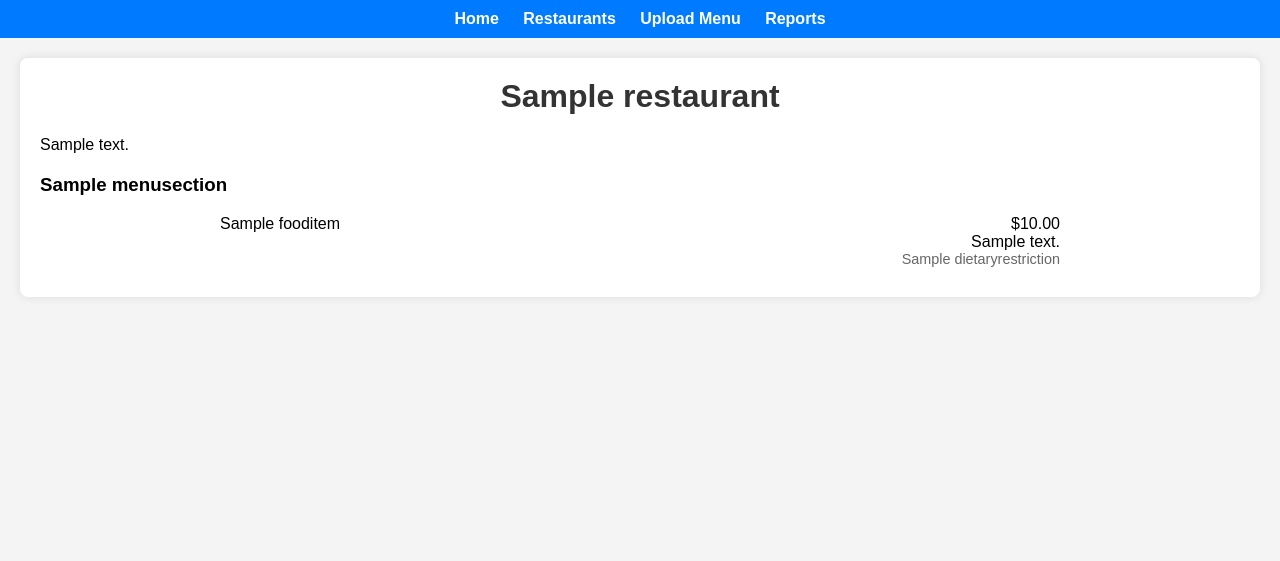
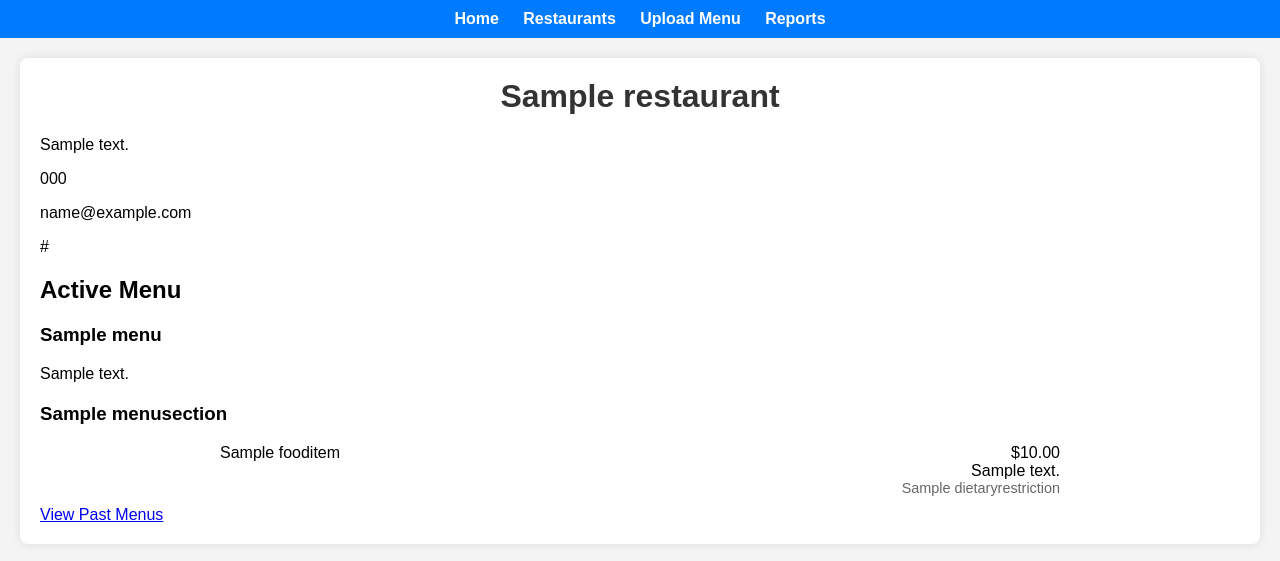
Before and after one commit to Shadowjumper3000/DataBases-MenuExtraction, a Django app: page /restaurants/1/ in a window 1280 px wide. Shown: the top 561 px of the page. Run offline with Django 4.2, Linux system fonts and the light colour scheme; tables that the repository leaves empty hold one stand-in row (values such as "Sample post").

Commit message:
unfinished versioning

```diff
--- a/MenuBackend/database_handler/models.py
+++ b/MenuBackend/database_handler/models.py
@@ -18,9 +18,19 @@ class Menu(models.Model):
     is_active = models.BooleanField(default=True)
     created_at = models.DateTimeField(auto_now_add=True)
     updated_at = models.DateTimeField(auto_now=True)
+    version = models.IntegerField(default=1)
+
+    def save(self, *args, **kwargs):
+        if self.is_active:
+            # Deactivate other versions of this menu
+            Menu.objects.filter(restaurant=self.restaurant, is_active=True).update(
+                is_active=False
+            )
+        super().save(*args, **kwargs)
 
 
 class MenuSection(models.Model):
+    menu = models.ForeignKey(Menu, on_delete=models.CASCADE, default=1)
     name = models.CharField(max_length=255)
     description = models.TextField(null=True, blank=True)
     position = models.IntegerField()
@@ -40,7 +50,9 @@ class FoodItem(models.Model):
 class MenuItem(models.Model):
     menu = models.ForeignKey(Menu, on_delete=models.CASCADE)
     menu_section = models.ForeignKey(MenuSection, on_delete=models.CASCADE)
-    food_item = models.ForeignKey(FoodItem, on_delete=models.CASCADE, default=1)  # Provide a default value
+    food_item = models.ForeignKey(
+        FoodItem, on_delete=models.CASCADE, default=1
+    )  # Provide a default value
     price = models.DecimalField(max_digits=10, decimal_places=2, null=True, blank=True)
     created_at = models.DateTimeField(auto_now_add=True)
     updated_at = models.DateTimeField(auto_now=True)
--- a/MenuBackend/menu/templates/menu/restaurant_detail.html
+++ b/MenuBackend/menu/templates/menu/restaurant_detail.html
@@ -5,6 +5,14 @@
 {% block content %}
 <h1>{{ restaurant.name }}</h1>
 <p>{{ restaurant.address }}</p>
+<p>{{ restaurant.phone_number }}</p>
+<p>{{ restaurant.email }}</p>
+<p>{{ restaurant.website }}</p>
+
+<h2>Active Menu</h2>
+{% if active_menu %}
+    <h3>{{ active_menu.name }}</h3>
+    <p>{{ active_menu.description }}</p>
     <div id="menus"></div>
     <script>
         const sections = JSON.parse('{{ sections_json|escapejs }}');
@@ -40,4 +48,9 @@
             menusContainer.appendChild(sectionDiv);
         }
     </script>
+{% else %}
+    <p>No active menu available.</p>
+{% endif %}
+
+<a href="{% url 'past_menus' restaurant.id %}">View Past Menus</a>
 {% endblock %}
--- a/MenuBackend/menu/urls.py
+++ b/MenuBackend/menu/urls.py
@@ -14,8 +14,10 @@ urlpatterns = [
         views.restaurant_detail,
         name="restaurant_detail",
     ),  # Restaurant detail page
-    path("reports/", views.reports_home, name="reports_home"),  # Reports home page
-    path("reports/menus/", views.menu_report, name="menu_report"),  # Menu report
+    path("reports/", views.reports_home, name="reports_home"),
+    # Reports home page
+    path("reports/menus/", views.menu_report, name="menu_report"),
+    # Menu report
     path(
         "reports/menu-items/", views.menu_item_report, name="menu_item_report"
     ),  # Menu item report
@@ -32,4 +34,10 @@ urlpatterns = [
     path(
         "reports/active-menus/", views.active_menu_report, name="active_menu_report"
     ),  # Active menu report
+    path("menu/<int:menu_id>/", views.menu_detail, name="menu_detail"),  # menu_detail
+    path(
+        "restaurants/<int:restaurant_id>/past-menus/",
+        views.past_menus,
+        name="past_menus",
+    ),
 ]
--- a/MenuBackend/menu/views.py
+++ b/MenuBackend/menu/views.py
@@ -112,7 +112,7 @@ def restaurant_list(request):
 
 def restaurant_detail(request, restaurant_id):
     """
-    View to display the details of a specific restaurant's menu.
+    View to display the details of a specific restaurant's menu, including past menus.
 
     Args:
     - request: The HTTP request object.
@@ -123,31 +123,65 @@ def restaurant_detail(request, restaurant_id):
     """
     restaurant = get_object_or_404(Restaurant, id=restaurant_id)
 
-    menu_items = (
-        MenuItem.objects.filter(menu__restaurant=restaurant)
-        .select_related("menu", "menu_section", "food_item")
-        .prefetch_related("food_item__fooditemrestriction_set__dietary_restriction")
-    )
+    # Get the active menu
+    active_menu = Menu.objects.filter(restaurant=restaurant, is_active=True).first()
 
-    # Group menu items by their sections
-    sections = defaultdict(list)
-    for item in menu_items:
-        sections[item.menu_section.name].append(
-            {
-                "food_item": item.food_item.name,
-                "price": float(item.price),  # Convert Decimal to float
-                "description": item.food_item.description,
-                "dietary_restrictions": [
-                    restriction.dietary_restriction.name
-                    for restriction in item.food_item.fooditemrestriction_set.all()
-                ],
-            }
+    # Get menu items for the active menu
+    if active_menu:
+        menu_items = (
+            MenuItem.objects.filter(menu=active_menu)
+            .select_related("menu", "menu_section", "food_item")
+            .prefetch_related("food_item__fooditemrestriction_set__dietary_restriction")
         )
+        sections = defaultdict(list)
+        for item in menu_items:
+            sections[item.menu_section.name].append(
+                {
+                    "food_item": item.food_item.name,
+                    "price": float(item.price),
+                    "description": item.food_item.description,
+                    "dietary_restrictions": [
+                        restriction.dietary_restriction.name
+                        for restriction in item.food_item.fooditemrestriction_set.all()
+                    ],
+                }
+            )
+    else:
+        sections = {}
 
     return render(
         request,
         "menu/restaurant_detail.html",
-        {"restaurant": restaurant, "sections_json": json.dumps(sections)},
+        {
+            "restaurant": restaurant,
+            "active_menu": active_menu,
+            "sections_json": json.dumps(sections),
+        },
+    )
+
+
+def past_menus(request, restaurant_id):
+    """
+    View to display the past menus of a specific restaurant.
+
+    Args:
+    - request: The HTTP request object.
+    - restaurant_id: The ID of the restaurant to display.
+
+    Returns:
+    - Rendered HTML page with the restaurant's past menus.
+    """
+    restaurant = get_object_or_404(Restaurant, id=restaurant_id)
+    past_menus = Menu.objects.filter(restaurant=restaurant, is_active=False).order_by(
+        "-version"
+    )
+    return render(
+        request,
+        "menu/past_menus.html",
+        {
+            "restaurant": restaurant,
+            "past_menus": past_menus,
+        },
     )
 
 
@@ -189,7 +223,7 @@ def food_item_restriction_report(request):
         "fooditemrestriction_set__dietary_restriction"
     ).all()
     context = {"food_items": food_items}
-    return render(request, "menu/reports/food_item_restriction_report.html", context)
+    return render(request, "menu/reports/food_item_restriction.html", context)
 
 
 def processing_log_report(request):
@@ -208,6 +242,13 @@ def active_menu_report(request):
     active_menus = Menu.objects.filter(is_active=True)
     context = {"active_menus": active_menus}
     return render(request, "menu/reports/active_menu_report.html", context)
+
+def menu_detail(request, menu_id):
+    menu = get_object_or_404(Menu, id=menu_id)
+    versions = Menu.objects.filter(restaurant=menu.restaurant).order_by("-version")
+    return render(
+        request, "menu/menu_detail.html", {"menu": menu, "versions": versions}
+    )
 
 
 # *! Deprecated
```
Also changed, not shown: MenuBackend/database_handler/utils.py (+30 -37 lines), MenuBackend/menu/templates/menu/menu_detail.html (added, +17 -0 lines), MenuBackend/menu/templates/menu/past_menus.html (added, +27 -0 lines). Lines whose indentation alone changed are shown as unchanged.
